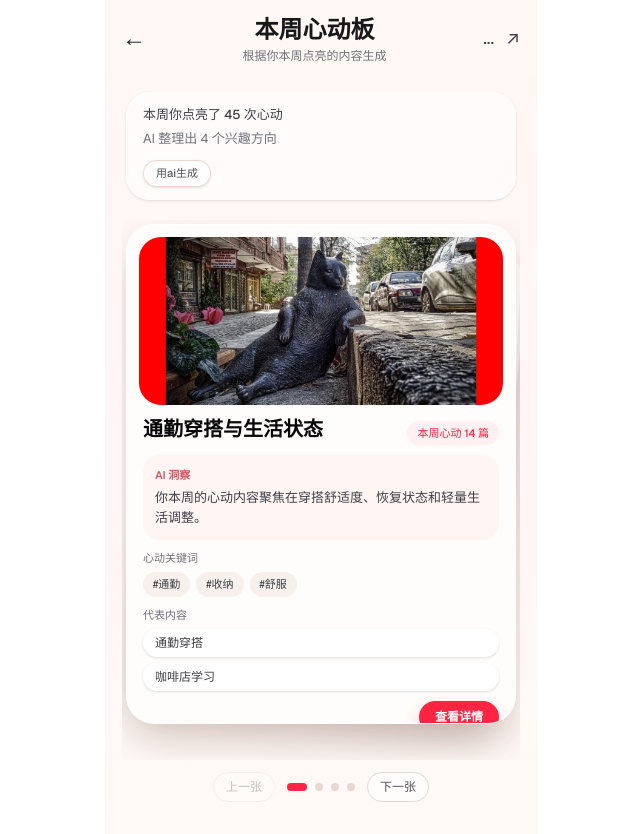
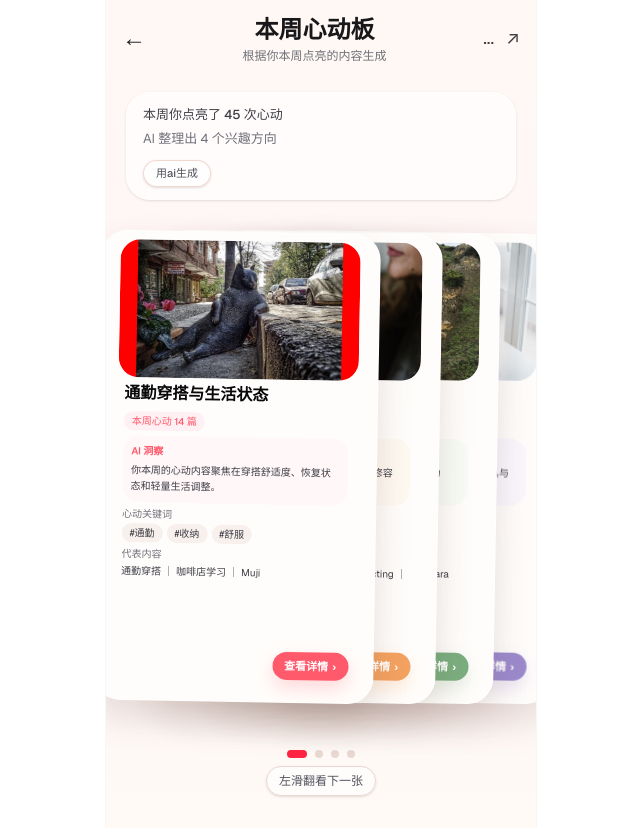
Before and after one commit to Nemo6730/RD-demo, a Next.js app: page /heart-board in a window 1280 px wide. Shown: the whole page, without its empty margins (319-959 px from the left). Built offline with nearby package versions, Linux system fonts and the light colour scheme.

Commit message:
v2.9 refine heart-board swipe deck visuals
Tune the heart-board deck into a compact swipe-card stack with stable per-category accent colors, tighter card content, and preserved detail access within each card.

```diff
--- a/app/components/HeartBoardCard.tsx
+++ b/app/components/HeartBoardCard.tsx
@@ -3,43 +3,103 @@ import type { HeartBoardCategory } from "@/data/mockHeartBoard";
 
 type HeartBoardCardProps = {
   category: HeartBoardCategory;
+  isInsightExpanded: boolean;
+  onToggleInsight: () => void;
+  themeIndex: number;
 };
 
-export function HeartBoardCard({ category }: HeartBoardCardProps) {
+const cardThemes = [
+  {
+    accent: "#FF5A6B",
+    accentSoft: "#FFF1F3",
+    accentSofter: "#FFF7F8",
+    shadow: "rgba(255,90,107,0.22)",
+  },
+  {
+    accent: "#F4A261",
+    accentSoft: "#FFF5EC",
+    accentSofter: "#FFF9F2",
+    shadow: "rgba(244,162,97,0.22)",
+  },
+  {
+    accent: "#7BAE7F",
+    accentSoft: "#F2F8F2",
+    accentSofter: "#F8FBF6",
+    shadow: "rgba(123,174,127,0.22)",
+  },
+  {
+    accent: "#9C8ACD",
+    accentSoft: "#F6F2FB",
+    accentSofter: "#FAF7FD",
+    shadow: "rgba(156,138,205,0.22)",
+  },
+  {
+    accent: "#6C9BCF",
+    accentSoft: "#F0F6FC",
+    accentSofter: "#F7FBFF",
+    shadow: "rgba(108,155,207,0.2)",
+  },
+] as const;
+
+export function HeartBoardCard({ category, isInsightExpanded, onToggleInsight, themeIndex }: HeartBoardCardProps) {
   const representativeItems =
     category.representativeItems && category.representativeItems.length > 0
       ? category.representativeItems
       : category.items.slice(0, 3).map((item) => item.title);
-  const visibleKeywords = category.keywords.slice(0, 4);
-  const visibleItems = representativeItems.slice(0, 2);
+  const visibleKeywords = category.keywords.slice(0, 3);
+  const visibleItems = representativeItems.slice(0, 3);
+  const shouldShowInsightToggle = category.insight.trim().length > 52;
+  const theme = cardThemes[themeIndex % cardThemes.length];
 
   return (
-    <article className="flex h-[500px] w-full flex-col overflow-hidden rounded-[28px] border border-white/80 bg-[#fffdfb] p-3 shadow-[0_20px_42px_rgba(95,53,44,0.16)]">
+    <article className="flex h-[470px] w-full flex-col overflow-hidden rounded-[26px] border border-white/80 bg-[#fffdfb] p-2 pb-3 shadow-[0_18px_36px_rgba(95,53,44,0.16)]">
       <div
-        className="h-[168px] w-full shrink-0 rounded-[22px] bg-cover bg-center"
+        className="mx-auto h-[138px] w-[92%] shrink-0 rounded-[20px] bg-cover bg-center"
         style={{ backgroundImage: `url(${category.coverImage})` }}
       />
-      <div className="flex min-h-0 flex-1 flex-col gap-2.5 px-1 pb-1 pt-3">
-        <div className="text-left">
-          <div className="flex items-start justify-between gap-3">
-            <p className="line-clamp-2 text-[20px] font-black leading-6 text-zinc-950">{category.title}</p>
-            <span className="mt-1 shrink-0 rounded-full bg-[#fff1f2] px-2.5 py-1 text-[11px] font-medium text-[var(--xhs-red)]">
+      <div className="flex min-h-0 flex-1 flex-col px-4 pb-2 pt-1.5">
+        <div className="shrink-0 text-left">
+          <div className="space-y-1">
+            <p className="line-clamp-2 text-[16px] font-black leading-5 text-zinc-950">{category.title}</p>
+            <span
+              className="inline-flex rounded-full px-2 py-0.5 text-[10px] font-medium"
+              style={{ backgroundColor: theme.accentSoft, color: theme.accent }}
+            >
               本周心动 {category.postCount} 篇
             </span>
           </div>
         </div>
 
-        <div className="rounded-2xl bg-[#fff6f4] p-3 text-left">
-          <p className="mb-1 text-[11px] font-semibold text-[#d15b66]">AI 洞察</p>
-          <p className="line-clamp-2 text-[13px] leading-5 text-zinc-700">{category.insight}</p>
+        <div className="hide-scrollbar mt-1 min-h-0 flex-1 space-y-1 overflow-y-auto pr-1">
+          <div className="rounded-2xl p-2 text-left" style={{ backgroundColor: theme.accentSofter }}>
+            <p className="mb-1 text-[10px] font-semibold" style={{ color: theme.accent }}>
+              AI 洞察
+            </p>
+            <p
+              className={`text-[10px] leading-4 text-zinc-700 ${
+                isInsightExpanded ? "max-h-[82px] overflow-y-auto pr-1" : "line-clamp-3"
+              }`}
+            >
+              {category.insight}
+            </p>
+            {shouldShowInsightToggle ? (
+              <button
+                type="button"
+                onClick={onToggleInsight}
+                className="mt-1 text-[10px] font-medium"
+                style={{ color: theme.accent }}
+              >
+                {isInsightExpanded ? "收起" : "展开"}
+              </button>
+            ) : null}
           </div>
 
           {visibleKeywords.length > 0 ? (
-          <div className="space-y-1.5 text-left">
-            <p className="text-[11px] font-medium text-zinc-500">心动关键词</p>
-            <div className="flex flex-wrap gap-1.5">
+            <div className="space-y-0.5 text-left">
+              <p className="text-[10px] font-medium text-zinc-500">心动关键词</p>
+              <div className="flex flex-wrap gap-1">
                 {visibleKeywords.map((keyword) => (
-                <span key={keyword} className="rounded-full bg-[#f7f0ec] px-2.5 py-1 text-[11px] text-zinc-700">
+                  <span key={keyword} className="rounded-full bg-[#f7f0ec] px-2 py-0.5 text-[10px] text-zinc-700">
                     #{keyword}
                   </span>
                 ))}
@@ -47,23 +107,19 @@ export function HeartBoardCard({ category }: HeartBoardCardProps) {
             </div>
           ) : null}
 
-        <div className="space-y-1.5 text-left">
-          <p className="text-[11px] font-medium text-zinc-500">代表内容</p>
-          <div className="grid gap-1.5">
-            {visibleItems.map((item) => (
-              <p key={item} className="rounded-2xl bg-white px-3 py-1.5 text-[12px] leading-4 text-zinc-700 shadow-sm">
-                {item}
-              </p>
-            ))}
+          <div className="space-y-0.5 text-left">
+            <p className="text-[10px] font-medium text-zinc-500">代表内容</p>
+            <p className="line-clamp-2 text-[10px] leading-[15px] text-zinc-700">{visibleItems.join(" ｜ ")}</p>
           </div>
         </div>
 
-        <div className="relative z-50 mt-auto flex justify-end">
+        <div className="relative z-50 mt-1 flex shrink-0 justify-end pb-0.5 pt-1">
           <Link
             href={`/heart-board/${category.slug}`}
-            className="relative z-50 inline-flex rounded-full bg-[var(--xhs-red)] px-4 py-2 text-xs font-semibold text-white shadow-[0_8px_18px_rgba(255,36,66,0.22)]"
+            className="relative z-50 inline-flex items-center gap-1 whitespace-nowrap rounded-full px-3 py-1.5 text-[11px] font-semibold text-white"
+            style={{ backgroundColor: theme.accent, boxShadow: `0 8px 18px ${theme.shadow}` }}
           >
-            查看详情
+            查看详情 <span aria-hidden="true">›</span>
           </Link>
         </div>
       </div>
--- a/app/components/HeartBoardClientPage.tsx
+++ b/app/components/HeartBoardClientPage.tsx
@@ -5,20 +5,29 @@ import { useEffect, useMemo, useRef, useState } from "react";
 import { HeartBoardCard } from "@/app/components/HeartBoardCard";
 import { getHeartedPostsByWeek } from "@/data/mockPosts";
 import { getActiveHeartboardPosts } from "@/data/testDatasets";
-import type { HeartBoard } from "@/data/mockHeartBoard";
+import type { HeartBoard, HeartBoardCategory } from "@/data/mockHeartBoard";
 import type { AIHeartBoard } from "@/lib/ai/heartBoardSchema";
 import { adaptHeartBoardForUI } from "@/lib/ai/adaptHeartBoardForUI";
 import { generateMockHeartBoardFromPosts } from "@/lib/generateHeartBoard";
 import { clearGeneratedHeartBoard, loadGeneratedHeartBoard, saveGeneratedHeartBoard } from "@/lib/heartBoardCache";
 import { getCurrentWeekId, getMergedHeartedPosts } from "@/lib/heartStorage";
 
+const SWIPE_THRESHOLD = 80;
+const SWIPE_OUT_DISTANCE = 360;
+const SWIPE_ANIMATION_MS = 320;
+
 export function HeartBoardClientPage() {
   const activePosts = useMemo(() => getActiveHeartboardPosts(), []);
   const weekId = useMemo(() => getCurrentWeekId(new Date()), []);
   const [hydrated, setHydrated] = useState(false);
   const [isRegenerating, setIsRegenerating] = useState(false);
-  const [activeCategoryIndex, setActiveCategoryIndex] = useState(0);
-  const touchStartYRef = useRef<number | null>(null);
+  const [cardOrder, setCardOrder] = useState<string[]>([]);
+  const [dragX, setDragX] = useState(0);
+  const [isDragging, setIsDragging] = useState(false);
+  const [isSwipingOut, setIsSwipingOut] = useState(false);
+  const [expandedInsightCardId, setExpandedInsightCardId] = useState<string | null>(null);
+  const dragStartXRef = useRef<number | null>(null);
+  const swipeTimeoutRef = useRef<ReturnType<typeof setTimeout> | null>(null);
 
   useEffect(() => {
     setHydrated(true);
@@ -90,25 +99,92 @@ export function HeartBoardClientPage() {
   };
 
   const directionCount = heartBoard.categories.length;
-  const safeActiveCategoryIndex = Math.min(activeCategoryIndex, Math.max(directionCount - 1, 0));
-  const activeCategory = heartBoard.categories[safeActiveCategoryIndex];
+  const categoryIds = heartBoard.categories.map((category) => category.id);
+  const categoryById = new Map(heartBoard.categories.map((category) => [category.id, category]));
+  const normalizedCardOrder = [
+    ...cardOrder.filter((id) => categoryById.has(id)),
+    ...categoryIds.filter((id) => !cardOrder.includes(id)),
+  ];
+  const orderedCategories = normalizedCardOrder
+    .map((id) => categoryById.get(id))
+    .filter((category): category is HeartBoardCategory => Boolean(category));
+  const activeCategory = orderedCategories[0];
+  const activeOriginalIndex = activeCategory
+    ? heartBoard.categories.findIndex((category) => category.id === activeCategory.id)
+    : 0;
 
-  const showPreviousCategory = () => {
-    setActiveCategoryIndex((current) => Math.max(current - 1, 0));
+  useEffect(() => {
+    return () => {
+      if (swipeTimeoutRef.current) {
+        clearTimeout(swipeTimeoutRef.current);
+      }
+    };
+  }, []);
+
+  const rotateDeck = () => {
+    setExpandedInsightCardId(null);
+    setCardOrder((currentOrder) => {
+      const normalizedOrder = [
+        ...currentOrder.filter((id) => categoryById.has(id)),
+        ...categoryIds.filter((id) => !currentOrder.includes(id)),
+      ];
+      if (normalizedOrder.length <= 1) return normalizedOrder;
+      return [...normalizedOrder.slice(1), normalizedOrder[0]];
+    });
   };
 
-  const showNextCategory = () => {
-    setActiveCategoryIndex((current) => Math.min(current + 1, directionCount - 1));
+  const rotateToCategory = (categoryId: string) => {
+    setExpandedInsightCardId(null);
+    setCardOrder((currentOrder) => {
+      const normalizedOrder = [
+        ...currentOrder.filter((id) => categoryById.has(id)),
+        ...categoryIds.filter((id) => !currentOrder.includes(id)),
+      ];
+      const targetIndex = normalizedOrder.indexOf(categoryId);
+      if (targetIndex <= 0) return normalizedOrder;
+      return [...normalizedOrder.slice(targetIndex), ...normalizedOrder.slice(0, targetIndex)];
+    });
   };
 
-  const handleTouchEnd = (endY: number) => {
-    if (touchStartYRef.current === null) return;
-    const deltaY = touchStartYRef.current - endY;
-    if (Math.abs(deltaY) > 36) {
-      if (deltaY > 0) showNextCategory();
-      if (deltaY < 0) showPreviousCategory();
+  const completeSwipe = (direction: 1 | -1) => {
+    if (isSwipingOut) return;
+    setIsDragging(false);
+    setIsSwipingOut(true);
+    setDragX(direction * SWIPE_OUT_DISTANCE);
+    if (swipeTimeoutRef.current) {
+      clearTimeout(swipeTimeoutRef.current);
     }
-    touchStartYRef.current = null;
+    swipeTimeoutRef.current = setTimeout(() => {
+      rotateDeck();
+      setDragX(0);
+      setIsSwipingOut(false);
+      dragStartXRef.current = null;
+    }, SWIPE_ANIMATION_MS);
+  };
+
+  const handlePointerDown = (event: React.PointerEvent<HTMLDivElement>) => {
+    if ((event.target as Element).closest("a,button") || isSwipingOut) return;
+    dragStartXRef.current = event.clientX;
+    setIsDragging(true);
+    setDragX(0);
+    event.currentTarget.setPointerCapture(event.pointerId);
+  };
+
+  const handlePointerMove = (event: React.PointerEvent<HTMLDivElement>) => {
+    if (dragStartXRef.current === null || isSwipingOut) return;
+    setDragX(event.clientX - dragStartXRef.current);
+  };
+
+  const handlePointerEnd = () => {
+    if (dragStartXRef.current === null || isSwipingOut) return;
+    const direction = dragX >= 0 ? 1 : -1;
+    if (Math.abs(dragX) >= SWIPE_THRESHOLD) {
+      completeSwipe(direction);
+      return;
+    }
+    dragStartXRef.current = null;
+    setIsDragging(false);
+    setDragX(0);
   };
 
   return (
@@ -165,75 +241,73 @@ export function HeartBoardClientPage() {
         </section>
       ) : activeCategory ? (
         <section className="px-4 pt-2">
-          <div
-            className="relative h-[540px] overflow-hidden px-1 pt-1"
-            onTouchStart={(event) => {
-              if ((event.target as Element).closest("a,button")) return;
-              touchStartYRef.current = event.touches[0]?.clientY ?? null;
-            }}
-            onTouchEnd={(event) => {
-              if ((event.target as Element).closest("a,button")) {
-                touchStartYRef.current = null;
-                return;
-              }
-              handleTouchEnd(event.changedTouches[0]?.clientY ?? 0);
-            }}
-          >
-            {heartBoard.categories.map((category, index) => {
-              const offset = index - safeActiveCategoryIndex;
-              const isVisible = offset >= 0 && offset <= 2;
-              const transform =
-                offset < 0
-                  ? "translateY(-40px) scale(0.96)"
-                  : `translate(${offset * 18}px, ${offset * 18}px) rotate(${offset * 3}deg) scale(${1 - offset * 0.06})`;
+          <div className="relative h-[520px] overflow-visible pl-1 pb-8 pr-4 pt-1">
+            {orderedCategories.map((category, index) => {
+              const isActive = index === 0;
+              const isVisible = index <= 3;
+              const cardWidthClass = "w-[70%]";
+              const stackedTransforms = [
+                "translateX(-28px) translateY(8px) rotate(1deg) scale(1)",
+                "translateX(calc(14% - 5px)) translateY(8px) rotate(1deg) scale(1)",
+                "translateX(calc(28% + 14px)) translateY(8px) rotate(1deg) scale(1)",
+                "translateX(calc(42% + 33px)) translateY(8px) rotate(1deg) scale(1)",
+              ];
+              const activeTransform = `translateX(${dragX - 28}px) translateY(8px) rotate(1deg) scale(1)`;
+              const transform = isActive ? activeTransform : stackedTransforms[index] ?? stackedTransforms[3];
 
               return (
                 <div
                   key={category.id}
-                  className={`absolute inset-x-1 top-1 transition-all duration-300 ease-out ${
+                  className={`absolute left-1 top-1 ${cardWidthClass} touch-pan-y select-none ${
+                    isDragging && isActive ? "" : "transition-all duration-300 ease-out"
+                  } ${
                     isVisible ? "opacity-100" : "pointer-events-none opacity-0"
-                  } ${offset === 0 ? "z-30" : offset === 1 ? "z-20" : "z-10"}`}
+                  }`}
                   style={{
                     transform,
-                    transformOrigin: "center top",
-                    pointerEvents: offset === 0 ? "auto" : "none",
+                    transformOrigin: "center center",
+                    zIndex: isActive ? 40 : index === 1 ? 30 : index === 2 ? 20 : index === 3 ? 10 : 1,
+                    opacity: isVisible ? 1 : 0,
+                    pointerEvents: isActive ? "auto" : "none",
                   }}
+                  onPointerDown={isActive ? handlePointerDown : undefined}
+                  onPointerMove={isActive ? handlePointerMove : undefined}
+                  onPointerUp={isActive ? handlePointerEnd : undefined}
+                  onPointerCancel={isActive ? handlePointerEnd : undefined}
                 >
-                  <HeartBoardCard category={category} />
+                  <HeartBoardCard
+                    category={category}
+                    isInsightExpanded={isActive && expandedInsightCardId === category.id}
+                    themeIndex={heartBoard.categories.findIndex((entry) => entry.id === category.id)}
+                    onToggleInsight={() =>
+                      setExpandedInsightCardId((current) => (current === category.id ? null : category.id))
+                    }
+                  />
                 </div>
               );
             })}
           </div>
 
-          <div className="mt-3 flex items-center justify-center gap-3">
-            <button
-              type="button"
-              onClick={showPreviousCategory}
-              disabled={safeActiveCategoryIndex === 0}
-              className="rounded-full border border-[#ead7cf] bg-white/70 px-3 py-1.5 text-xs font-medium text-zinc-600 disabled:opacity-35"
-            >
-              上一张
-            </button>
+          <div className="mt-2.5 flex flex-col items-center gap-2">
             <div className="flex items-center gap-2">
               {heartBoard.categories.map((category, index) => (
                 <button
                   key={category.id}
                   type="button"
                   aria-label={`切换到${category.title}`}
-                  onClick={() => setActiveCategoryIndex(index)}
+                  onClick={() => rotateToCategory(category.id)}
                   className={`h-2 rounded-full transition-all ${
-                    index === safeActiveCategoryIndex ? "w-5 bg-[var(--xhs-red)]" : "w-2 bg-[#e8d8d1]"
+                    index === activeOriginalIndex ? "w-5 bg-[var(--xhs-red)]" : "w-2 bg-[#e8d8d1]"
                   }`}
                 />
               ))}
             </div>
             <button
               type="button"
-              onClick={showNextCategory}
-              disabled={safeActiveCategoryIndex === directionCount - 1}
-              className="rounded-full border border-[#ead7cf] bg-white/70 px-3 py-1.5 text-xs font-medium text-zinc-600 disabled:opacity-35"
+              onClick={() => completeSwipe(-1)}
+              className="rounded-full border border-[#ead7cf] bg-white/70 px-3 py-1.5 text-xs font-medium text-zinc-600 shadow-sm"
             >
-              下一张
+              左滑翻看下一张
             </button>
           </div>
         </section>
```
Lines whose indentation alone changed are shown as unchanged.
